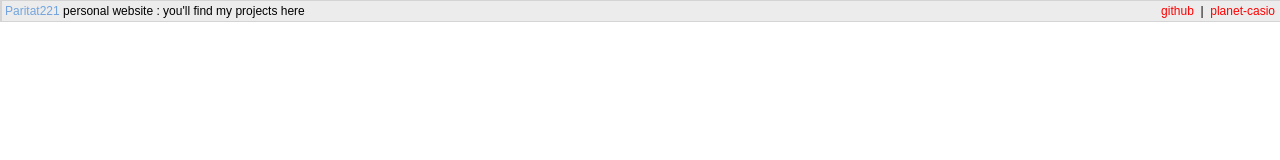
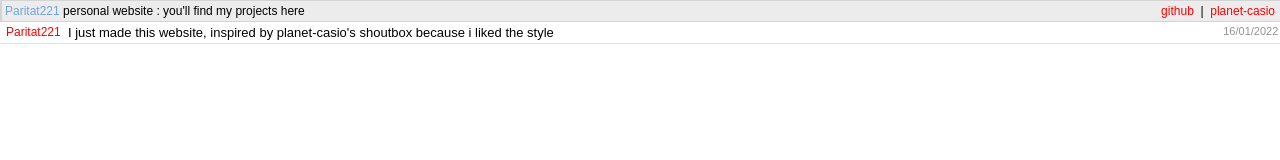
Before and after one commit to paritat221/paritat221.github.io, a plain HTML site: page index.html in a window 1280 px wide. Drawn offline with Linux system fonts and the light colour scheme.

Commit message:
Add files via upload

```diff
--- a/index.html
+++ b/index.html
@@ -4,7 +4,7 @@
     <meta http-equiv="X-UA-Compatible" content="IE=edge">
     <meta name="viewport" content="width=device-width, initial-scale=1.0">
     <title>paritat221</title>
-    <link rel="icon" href="avatar.jpg">
+    <link rel="icon" href="avatar.png">
     <link rel="stylesheet" href="style.css">
 </head>
 <body>
@@ -16,10 +16,9 @@
 			<a href="https://github.com/paritat221">github</a> | <a href="https://www.planet-casio.com/Fr/compte/mon_profil.php">planet-casio</a>
 		</div>
 	</div>
-	<div class="messages">
-		<div class="msg">
+	<div class="messages" id="messages">
 
-		</div>
 	</div>
+	<script src="index.js"></script>
 </body>
 </html>
--- /dev/null
+++ b/index.js
@@ -0,0 +1,21 @@
+function message(username, message, date){
+    const template = `<div class="msg">
+                            <a class="author">${username}</a>&nbsp;&nbsp;
+                            <span class="main-msg">${message}</span>
+                            <span class="date">${date}</span>
+                      </div>`;
+    return template;
+}
+
+const messages = [
+    ["Paritat221", "I just made this website, inspired by planet-casio's shoutbox because i liked the style", "16/01/2022"]
+];
+
+function main(){
+    for(var i=0;i<messages.length;i++){
+        const gen_message = message(messages[i][0],messages[i][1],messages[i][2]);
+        document.getElementById("messages").innerHTML += gen_message;
+    }
+}
+
+main();
--- a/style.css
+++ b/style.css
@@ -3,9 +3,12 @@
    top: 0;
    left: 0;
 }
+
+body{
+    font-family: Arial, Helvetica, sans-serif;
+}
 .navbar {
     font-size: 12px;
-    font-family: Arial, Helvetica, sans-serif;
     background: #ececec;
     border-style: solid;
     border-width: 1px 2px 1px 2px;
@@ -31,4 +34,32 @@ a{
 }
 a:hover{
     text-decoration:underline;
+    cursor: pointer;
 }
+
+.messages{
+    position: fixed;
+    top: 22px;
+    right: 0;
+    height:97%;
+    width:100%;
+}
+
+.msg {
+    width:99.4%;
+    font-size: 13px;
+    border-bottom: solid #e3e3e3 1px;
+    padding: 3px 6px 3px 6px;
+    display: flex;
+}
+
+.msg .date{
+    font-size: 11px;
+    color:rgba(77, 77, 77, 0.61);
+    margin-left:auto;
+    margin-right:0;
+}
+
+.messages .msg .author{
+    font-size : 12px;
+}
```
Also changed, not shown: avatar.png (added).
